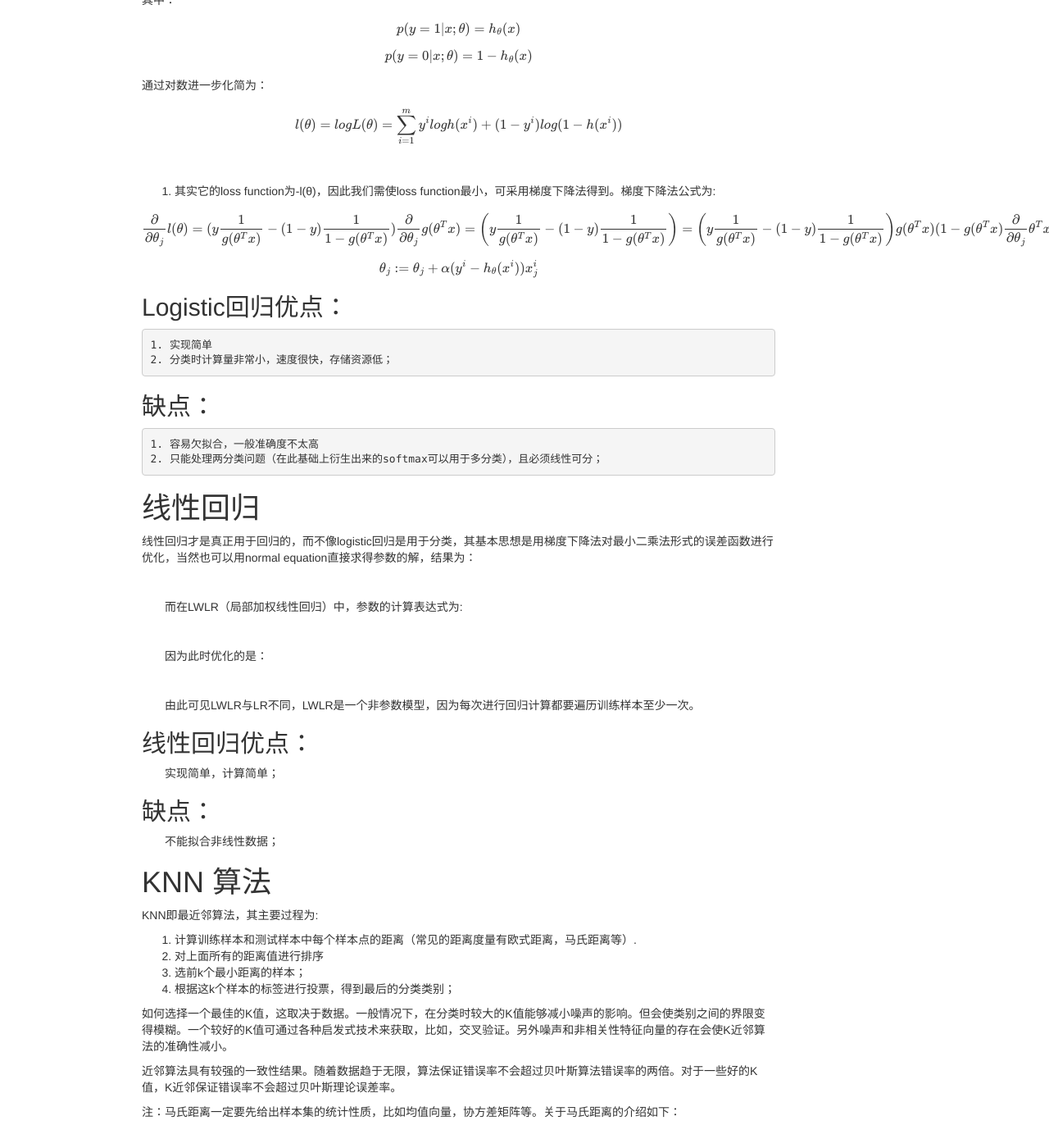
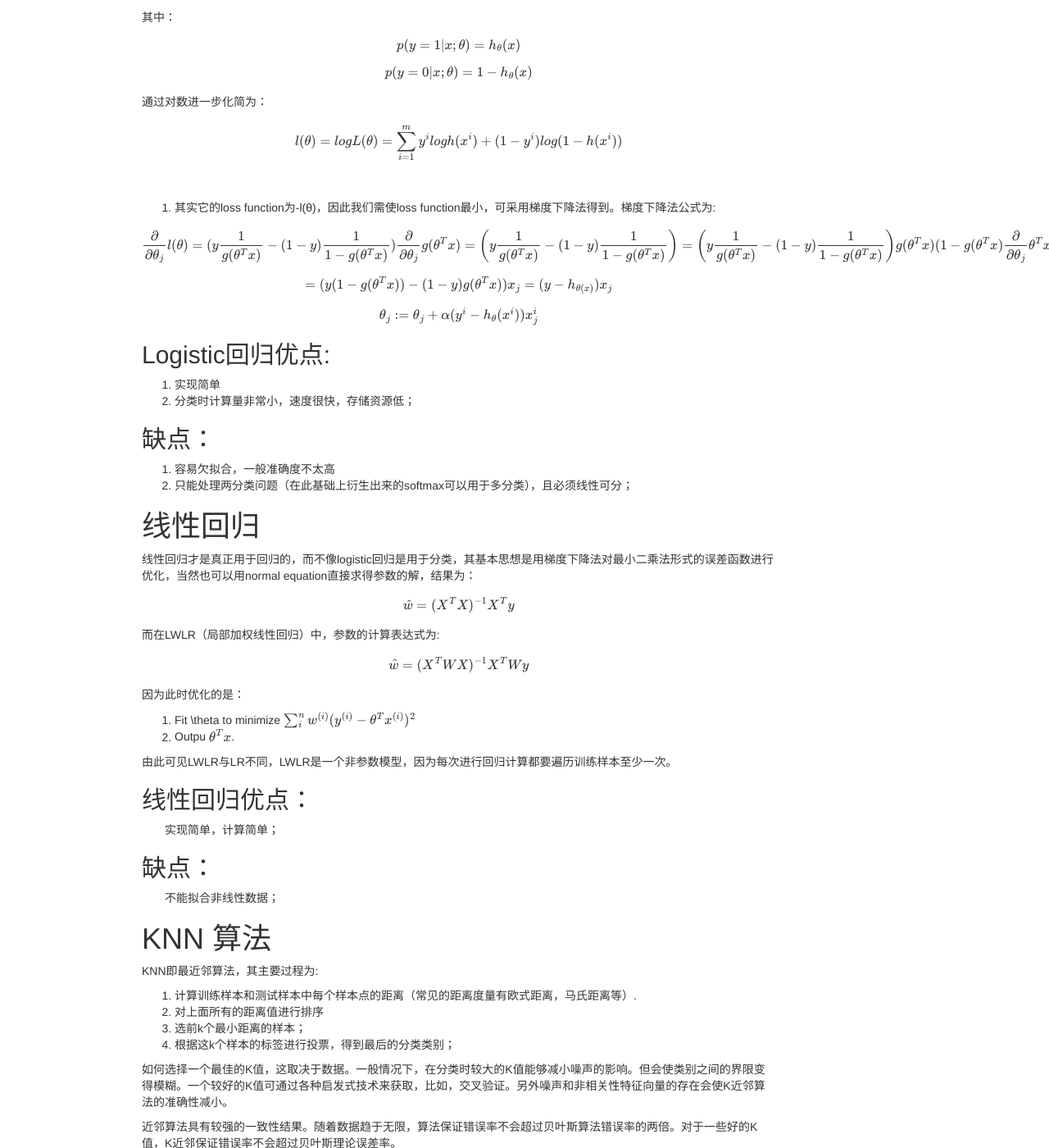
Before and after one commit to shunliz/shunliz.github.io, a Jekyll site: the page built from _posts/2017-05-27-common-ml-algrithom.markdown, in a window 1280 px wide and 1400 px high, scrolled down 1992 px. Shown: the whole window at 82% size. Built offline with Jekyll 4.4.1, drawn with Linux system fonts in a browser that asks for light colours; formulas are drawn with MathJax 3; some of the changed text lies outside the part shown.

Commit message:
add latex

```diff
--- a/_posts/2017-05-27-common-ml-algrithom.markdown
+++ b/_posts/2017-05-27-common-ml-algrithom.markdown
@@ -21,11 +21,11 @@ $$ p(c_{i}|w) = \frac{p(w|c_{i})p(c_{i})}{p(w))} $$
 
 $$ p(w|c_{i}) $$
 
-的计算方法，而由朴素贝叶斯的前提假设可知，
+的计算方法，而由朴素贝叶斯的前提假设可知,
 
-$$ p(w_{0}，w_{1}，w_{2}...w_{N}|c_{i})=p(w_{0}|c_{i})p(w_{1}|c_{i})p(w_{2}|c_{i})... p(w_{N}|c_{i}) $$，
+$$ p(w_{0}，w_{1}，w_{2}...w_{N}|c_{i})=p(w_{0}|c_{i})p(w_{1}|c_{i})p(w_{2}|c_{i})... p(w_{N}|c_{i}) $$
 
-因此一般有两种，一种是在类别为ci的那些样本集中，找到wj出现次数的总和，然后除以该样本的总和；第二种方法是类别为ci的那些样本集中，找到wj出现次数的总和，然后除以该样本中所有特征出现次数的总和。
+因此一般有两种，一种是在类别为ci的那些样本集中，找到wj出现次数的总和，然后除以该样本的总和；第二种方法是类别为ci的那些样本集中，找到wj出现次数的总和，然后除以该样本中所有特征出现次数的总和.
 
 3. 如果
 
@@ -96,33 +96,36 @@ $$ l(\theta)=logL(\theta)=\sum_{i=1}^{m}y^ilogh(x^i)+(1-y^i)log(1-h(x^i)) $$
 
 3. 其实它的loss function为-l(θ)，因此我们需使loss function最小，可采用梯度下降法得到。梯度下降法公式为:
 
-$$ \frac{\partial }{\partial \theta_{j}}l(\theta)=(y\frac {1}{g(\theta^Tx)}-(1-y)\frac{1}{1-g(\theta^Tx)})\frac{\partial }{\partial \theta_{j}}g(\theta^Tx)=\left (y\frac{1}{g(\theta^Tx)}-(1-y)\frac{1}{1-g(\theta^Tx)}\right )=\left ( y\frac{1}{g(\theta^Tx)}-(1-y)\frac {1}{1-g(\theta^Tx)} \right )g(\theta^Tx)(1-g(\theta^Tx)\frac{\partial }{\partial \theta_{j}}\theta^Tx=(y(1-g(\theta^Tx))-(1-y)g(\theta^Tx))x_{j}=(y-h_{\theta(x)})x_{j} $$
+$$ \frac{\partial }{\partial \theta_{j}}l(\theta)=(y\frac {1}{g(\theta^Tx)}-(1-y)\frac{1}{1-g(\theta^Tx)})\frac{\partial }{\partial \theta_{j}}g(\theta^Tx)=\left (y\frac{1}{g(\theta^Tx)}-(1-y)\frac{1}{1-g(\theta^Tx)}\right )=\left ( y\frac{1}{g(\theta^Tx)}-(1-y)\frac {1}{1-g(\theta^Tx)} \right )g(\theta^Tx)(1-g(\theta^Tx)\frac{\partial }{\partial \theta_{j}}\theta^Tx $$
+
+$$ =(y(1-g(\theta^Tx))-(1-y)g(\theta^Tx))x_{j}=(y-h_{\theta(x)})x_{j} $$
 
 $$ \theta_{j}:=\theta_{j}+\alpha(y^i-h_{\theta}(x^i))x^i_{j} $$
 
-## Logistic回归优点：
-    1. 实现简单
-    2. 分类时计算量非常小，速度很快，存储资源低；
+## Logistic回归优点:
+1. 实现简单
+2. 分类时计算量非常小，速度很快，存储资源低；
 
 ## 缺点：
-    1. 容易欠拟合，一般准确度不太高
-    2. 只能处理两分类问题（在此基础上衍生出来的softmax可以用于多分类），且必须线性可分；
+1. 容易欠拟合，一般准确度不太高
+2. 只能处理两分类问题（在此基础上衍生出来的softmax可以用于多分类），且必须线性可分；
 
 # 线性回归
 
 线性回归才是真正用于回归的，而不像logistic回归是用于分类，其基本思想是用梯度下降法对最小二乘法形式的误差函数进行优化，当然也可以用normal equation直接求得参数的解，结果为：
 
+$$ \hat{w}=(X^TX)^{-1}X^Ty $$
 
+而在LWLR（局部加权线性回归）中，参数的计算表达式为:
 
-　　而在LWLR（局部加权线性回归）中，参数的计算表达式为:
+$$ \hat{w}=(X^TWX)^{-1}X^TWy $$
 
+因为此时优化的是：
 
+1. Fit \theta to minimize $$ \sum_{i}^{n}w^{(i)}(y^{(i)}-\theta^Tx^{(i)})^2 $$
+2. Outpu $$ \theta^Tx $$.
 
-　　因为此时优化的是：
-
-
-
-　　由此可见LWLR与LR不同，LWLR是一个非参数模型，因为每次进行回归计算都要遍历训练样本至少一次。
+由此可见LWLR与LR不同，LWLR是一个非参数模型，因为每次进行回归计算都要遍历训练样本至少一次。
 
 ## 线性回归优点：
 
```
